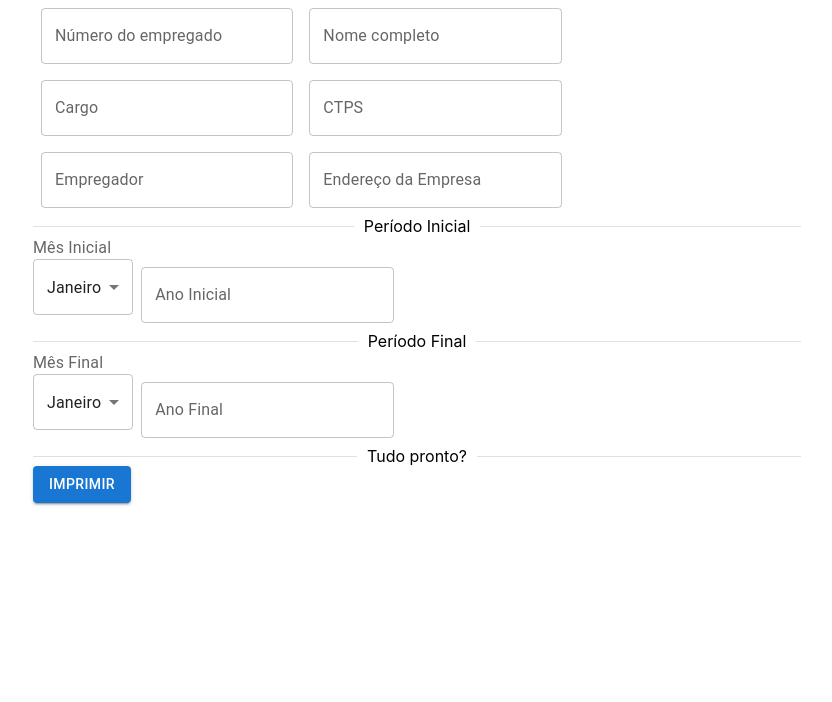
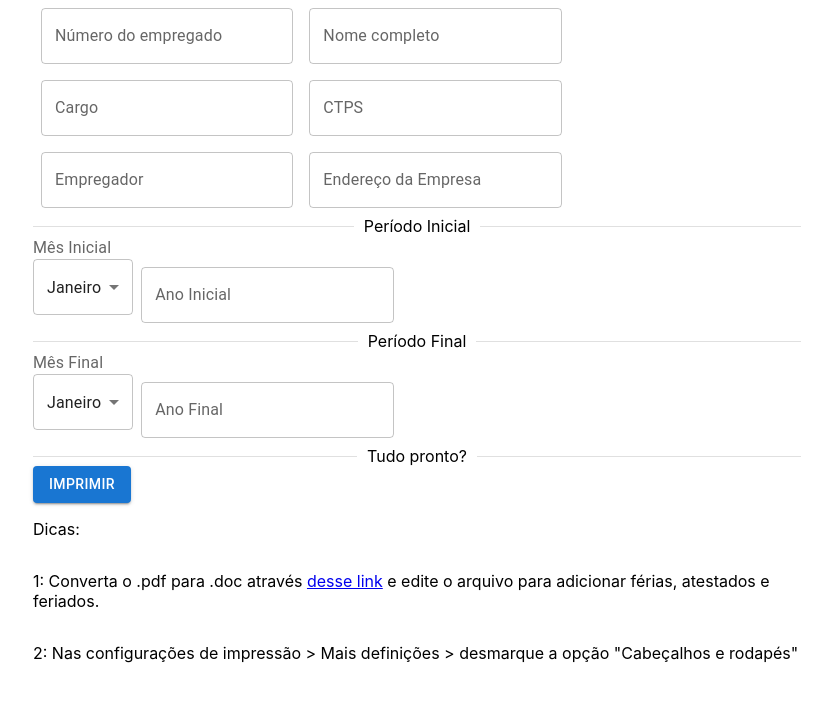
Before and after one commit to isaacjamesdev/onfire-ponto, a React (Create React App) app: page / in a window 1280 px wide. Shown: the top 702 px of the page, without its empty margins (223-1055 px from the left). Built offline with nearby package versions, Linux system fonts and the light colour scheme.

Commit message:
adiciona dicas e lin

```diff
--- a/src/App.js
+++ b/src/App.js
@@ -58,6 +58,15 @@ function App() {
     <div>
       <div className="form">
         <Form onSubmit={handlePrint} onChange={handleOnChange} value={form} />
+        <p>Dicas:</p>
+        <p>
+          1: Converta o .pdf para .doc através{` `}
+          <a href="https://www.ilovepdf.com/pt/pdf_para_word" target="_blank">
+            desse link
+          </a>
+          {` `}e edite o arquivo para adicionar férias, atestados e feriados.
+        </p>
+        <p>2: Nas configurações de impressão > Mais definições > desmarque a opção "Cabeçalhos e rodapés" </p>
       </div>
       {listOfMonths.map((month) => (
         <div>
```
